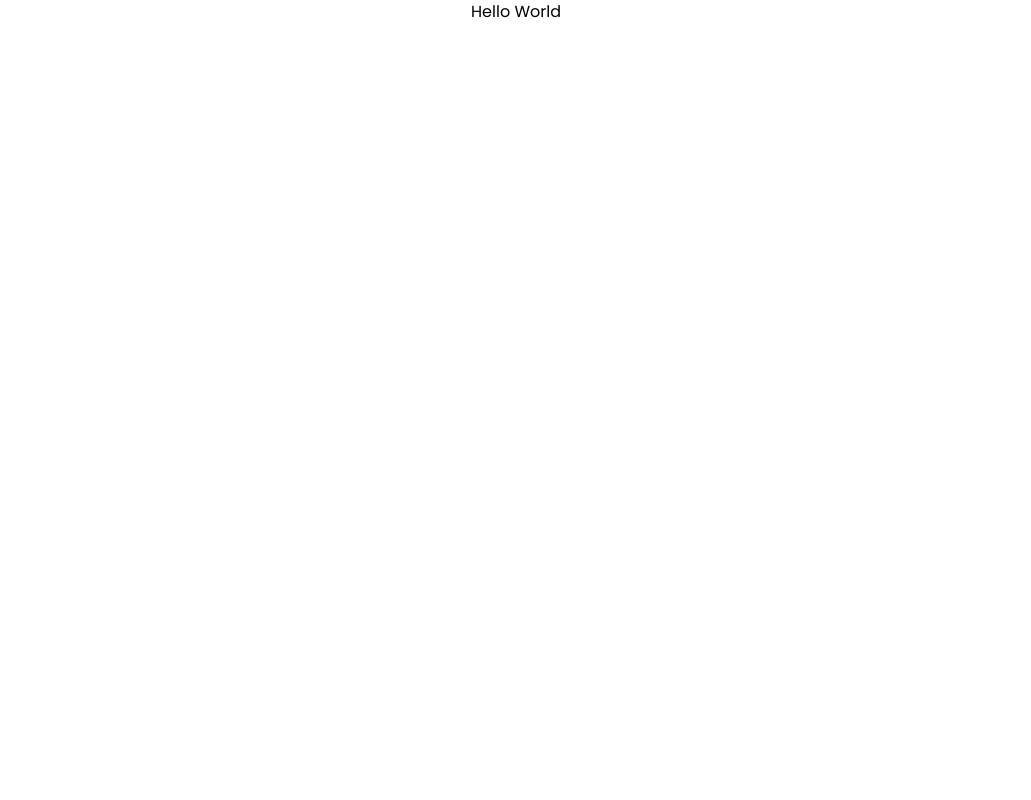
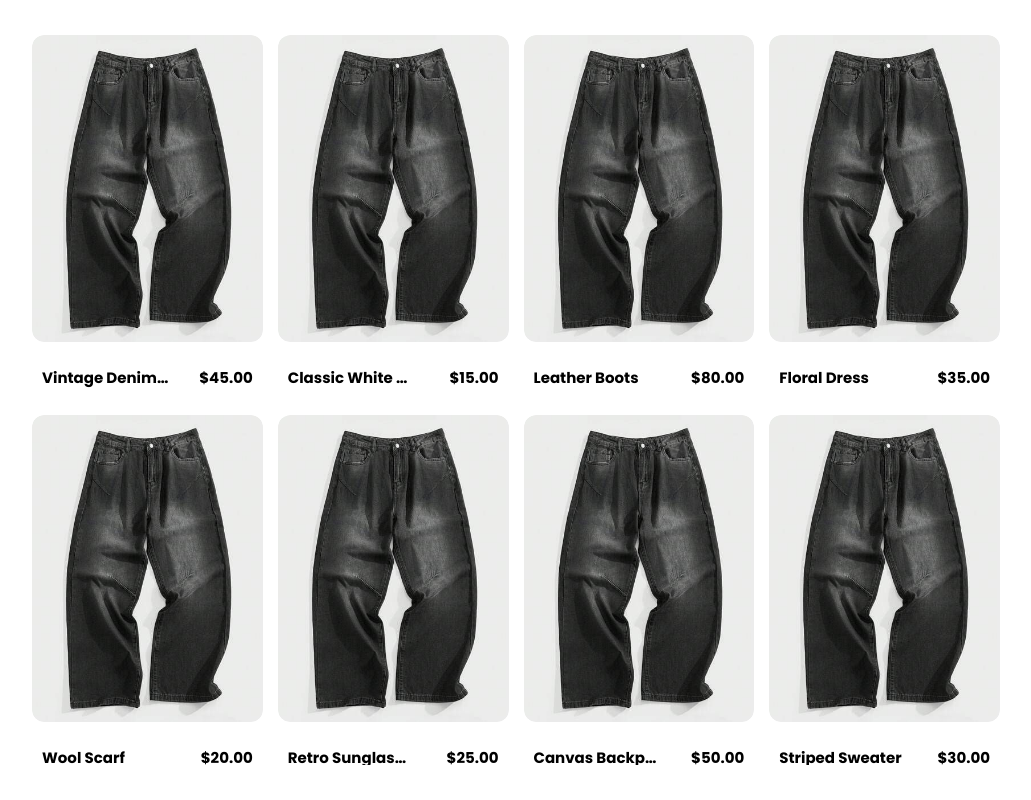
Before and after one commit to lancejerson/ecossential-2.0, a website: page public/Products.html in a window 1280 px wide. Shown: the whole page, without its empty margins (124-1155 px from the left). Drawn offline with nearby package versions, Linux system fonts and the light colour scheme.

Commit message:
creation of the product page

```diff
--- a/documentation.txt
+++ b/documentation.txt
@@ -1,3 +1,5 @@
 09/26/2025 - Yesterday(09/25/2025) I made intialized the app and made the navigation bar, today I will improve it more and start on the hero section. Blockers: None.
 
 09/27/2025 - Yesterday(09/26/2025) I already finished the hero section of Ecossential, today I will make the products section and render it on the server. Blockers: None.
+
+09/28/2025 - Yesterday(09/27/2025) I've started  the product section of Ecossential and I tested it on the server, today I will make the popup for the product details and try to improve the UI of the product page. Blockers: None.
--- a/public/Products.html
+++ b/public/Products.html
@@ -9,12 +9,13 @@
     <link rel="stylesheet" href="./app/styles/style.css">
 </head>
 <body>
-    <div class="grid grid-col-4 gap-10 justify-center items-center">
-        <div class="flex flex-row gap-5" id="container">
-            <!--items-->
-            <p>Hello World</p>
+    <div class="h-screen w-screen flex justify-center items-center p-[35px]">
+        <div class="flex flex-col h-full w-[80%] gap-[15px] overflow-y-scroll pb-[15px]">
+            <div class="grid grid-cols-4 gap-[15px] w-full justify-center items-center" id="container">
+                <!-- Product cards will be dynamically inserted here -->
+            </div>
         </div>
     </div>
-    <script src="./scripts/index.js"></script>
+    <script src="./scripts/index.js" type="module"></script>
 </body>
 </html>
--- a/public/scripts/index.js
+++ b/public/scripts/index.js
@@ -1,5 +1,21 @@
+import products from "./products.js"
+
 const container = document.getElementById('container');
 
 document.addEventListener('DOMContentLoaded', () => {
-
-})
+    products.forEach(product => {
+        const productContainer = document.createElement('div');
+        productContainer.className = 'flex flex-col gap-[15px]';
+        productContainer.innerHTML = `
+            <button class='flex justify-center items-center rounded-xl overflow-hidden'>
+                <img src="${product.image}" alt="${product.name}" class="object-cover rounded-xl transform hover:scale-[1.05] duration-300 active:scale-[1.1] duration-300">
+            </button>
+            <div class='flex justify-between text-[15px] p-[10px]'>
+                <p class='font-bold truncate max-w-[60%]'>${product.name}</p>
+                <p class='font-bold'>$${product.price.toFixed(2)}</p>
+            </div>
+        `;
+        container.appendChild(productContainer);
+    });
+    preventDefault();
+});
--- /dev/null
+++ b/public/scripts/products.js
@@ -0,0 +1,58 @@
+const products = [
+    {
+        id: 1,
+        name: "Vintage Denim Jacket",
+        price: 45.00,
+        image: "./images/sample-product.jpg"
+    },
+    {
+        id: 2,
+        name: "Classic White Tee",
+        price: 15.00,
+        image: "./images/sample-product.jpg"
+    },
+    {
+        id: 3,
+        name: "Leather Boots",
+        price: 80.00,
+        image: "./images/sample-product.jpg"
+    },
+    {
+        id: 4,
+        name: "Floral Dress",
+        price: 35.00,
+        image: "./images/sample-product.jpg"
+    },
+    {
+        id: 5,
+        name: "Wool Scarf",
+        price: 20.00,
+        image: "./images/sample-product.jpg"
+    },
+    {
+        id: 6,
+        name: "Retro Sunglasses ashhfd haskdfhaskfhsh ashfkjfh kasj ",
+        price: 25.00,
+        image: "./images/sample-product.jpg"
+    },
+    {
+        id: 7,
+        name: "Canvas Backpack",
+        price: 50.00,
+        image: "./images/sample-product.jpg"
+    },
+    {
+        id: 8,
+        name: "Striped Sweater",
+        price: 30.00,
+        image: "./images/sample-product.jpg"
+    },
+    {
+        id: 9,
+        name: "Chino Pants",
+        price: 40.00,
+        image: "./images/sample-product.jpg"
+    }
+]
+
+export default products;
--- a/server/server.js
+++ b/server/server.js
@@ -45,6 +45,6 @@ app.post('/products', (req, res) => {
     res.redirect("/Products")
 })
 
-app.listen(PORT, async () => {
+app.listen(PORT, () => {
     console.log(`Server is running on http://localhost:${PORT}`);
 });
```
Also changed, not shown: public/images/sample-product.jpg (added).
